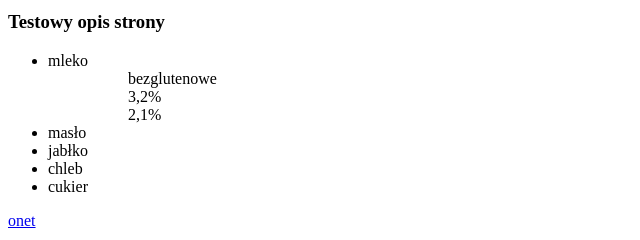
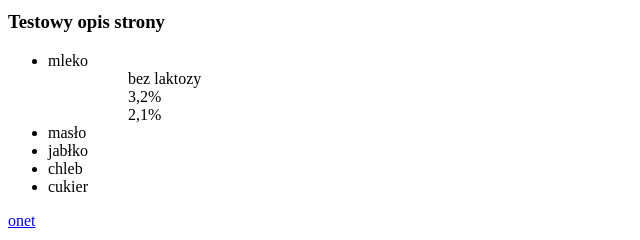
Before and after one commit to igorszwedzinski/homework, a plain HTML site: page lesson2/index.html in a window 1280 px wide. Shown: the part 428-668 px from the top of the page, 0-640 px from the left. Drawn offline with Linux system fonts and the light colour scheme.

Commit message:
laktoza a nie gluten!

```diff
--- a/lesson2/index.html
+++ b/lesson2/index.html
@@ -12,7 +12,7 @@
     <ul>
         <li>mleko</li>
         <ul>
-            <ol>bezglutenowe</ol>
+            <ol>bez laktozy</ol>
             <ol>3,2%</ol>
             <ol>2,1%</ol>
         </ul>
```
Also changed, not shown: 1 other file.
